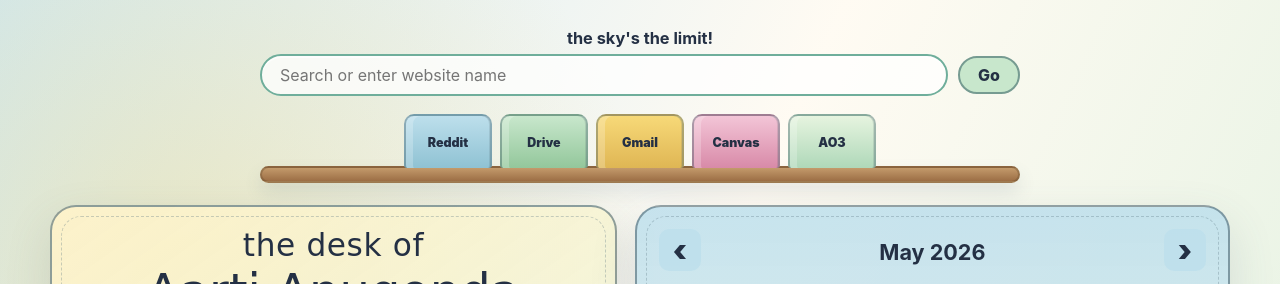
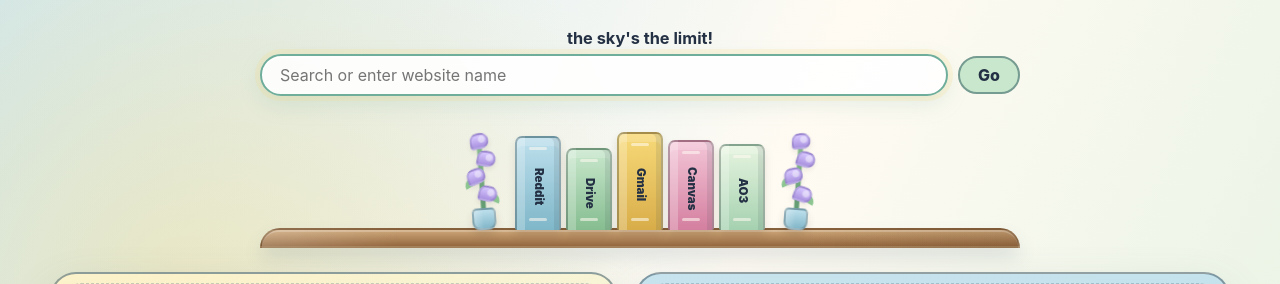
Before and after one commit to aartianu/homepage, a plain HTML site: page index.html in a window 1280 px wide. Shown: the top 284 px of the page. Drawn offline with Linux system fonts and the light colour scheme.

Commit message:
bookshelf animations

```diff
--- a/index.html
+++ b/index.html
@@ -18,11 +18,25 @@
       </header>
 
       <nav class="bookmark-shelf" aria-label="Bookmarks shelf">
+        <span class="shelf-trinket snapdragon snapdragon-left" aria-hidden="true">
+          <span class="snap-stem"></span>
+          <span class="snap-bloom bloom-one"></span>
+          <span class="snap-bloom bloom-two"></span>
+          <span class="snap-bloom bloom-three"></span>
+          <span class="snap-bloom bloom-four"></span>
+        </span>
         <a class="bookmark bookmark-blue" href="https://www.reddit.com" target="_blank" rel="noreferrer">Reddit</a>
         <a class="bookmark bookmark-green" href="https://drive.google.com" target="_blank" rel="noreferrer">Drive</a>
         <a class="bookmark bookmark-yellow" href="https://mail.google.com" target="_blank" rel="noreferrer">Gmail</a>
         <a class="bookmark bookmark-pink" href="https://canvas.unc.edu" target="_blank" rel="noreferrer">Canvas</a>
         <a class="bookmark bookmark-mint" href="https://archiveofourown.org" target="_blank" rel="noreferrer">AO3</a>
+        <span class="shelf-trinket snapdragon snapdragon-right" aria-hidden="true">
+          <span class="snap-stem"></span>
+          <span class="snap-bloom bloom-one"></span>
+          <span class="snap-bloom bloom-two"></span>
+          <span class="snap-bloom bloom-three"></span>
+          <span class="snap-bloom bloom-four"></span>
+        </span>
       </nav>
 
       <section class="dashboard" aria-label="Homepage dashboard">
--- a/styles.css
+++ b/styles.css
@@ -88,10 +88,16 @@ button {
   background: var(--field-bg);
   box-shadow: inset 0 2px 0 rgba(255, 255, 255, 0.74);
   outline: 0;
+  transition: border-color 180ms ease, box-shadow 180ms ease, background 180ms ease;
 }
 
 .search-row input:focus {
   border-color: var(--focus-ring);
+  background: rgba(255, 255, 255, 0.9);
+  box-shadow:
+    inset 0 2px 0 rgba(255, 255, 255, 0.82),
+    0 0 0 5px rgba(247, 217, 120, 0.18),
+    0 8px 22px rgba(111, 174, 155, 0.18);
 }
 
 .search-row button,
@@ -120,10 +126,10 @@ button {
   justify-content: center;
   align-items: flex-end;
   flex-wrap: wrap;
-  gap: 8px;
+  gap: 5px;
   width: min(760px, 100%);
-  margin: -4px auto 22px;
-  padding: 0 18px 15px;
+  margin: -2px auto 24px;
+  padding: 10px 18px 18px;
 }
 
 .bookmark-shelf::after {
@@ -132,57 +138,203 @@ button {
   left: 0;
   right: 0;
   bottom: 0;
-  height: 13px;
+  height: 16px;
   border: 2px solid rgba(104, 76, 47, 0.38);
+  border-radius: 999px 999px 8px 8px;
+  background:
+    linear-gradient(90deg, rgba(255, 255, 255, 0.18), transparent 18% 72%, rgba(83, 53, 30, 0.16)),
+    linear-gradient(180deg, #cda779, #95683f);
+  box-shadow:
+    inset 0 2px 0 rgba(255, 255, 255, 0.22),
+    0 10px 18px rgba(77, 100, 118, 0.15);
+}
+
+.bookmark {
+  position: relative;
+  z-index: 1;
+  display: grid;
+  place-items: center;
+  min-width: 42px;
+  width: 46px;
+  height: var(--book-height, 64px);
+  border: 2px solid rgba(68, 76, 78, 0.34);
+  border-bottom: 0;
+  border-radius: 7px 7px 2px 2px;
+  padding: 16px 7px 10px;
+  color: var(--ink);
+  background:
+    linear-gradient(90deg, rgba(255, 255, 255, 0.24) 0 8px, transparent 8px),
+    linear-gradient(180deg, var(--book-top), var(--book-bottom));
+  box-shadow:
+    inset -5px 0 0 rgba(61, 77, 86, 0.12),
+    inset 0 8px 0 rgba(255, 255, 255, 0.16),
+    0 5px 9px rgba(70, 48, 31, 0.12);
+  font-size: 0.72rem;
+  font-weight: 900;
+  line-height: 1;
+  text-decoration: none;
+  writing-mode: vertical-rl;
+  text-orientation: mixed;
+  transition: transform 160ms ease;
+}
+
+.shelf-trinket {
+  position: relative;
+  z-index: 1;
+  flex: 0 0 auto;
+}
+
+.snapdragon {
+  width: 42px;
+  height: 104px;
+  margin-inline: 4px;
+}
+
+.snapdragon::after {
+  content: "";
+  position: absolute;
+  left: 9px;
+  right: 9px;
+  bottom: 0;
+  height: 18px;
+  border: 2px solid rgba(68, 76, 78, 0.28);
+  border-radius: 5px 5px 8px 8px;
+  background:
+    linear-gradient(90deg, rgba(255, 255, 255, 0.28), transparent 50%),
+    linear-gradient(180deg, #bddfec, #82b7c9);
+  box-shadow: 0 5px 9px rgba(70, 48, 31, 0.12);
+}
+
+.snapdragon-left {
+  transform: rotate(-4deg);
+  transform-origin: 50% 100%;
+  animation: snapdragonSwayLeft 4.8s ease-in-out infinite;
+}
+
+.snapdragon-right {
+  transform: rotate(4deg);
+  transform-origin: 50% 100%;
+  animation: snapdragonSwayRight 5.2s ease-in-out infinite;
+}
+
+.snap-stem {
+  position: absolute;
+  left: 50%;
+  bottom: 13px;
+  width: 5px;
+  height: 78px;
   border-radius: 999px;
-  background: linear-gradient(180deg, #c39a6b, #9c6e45);
-  box-shadow: 0 9px 18px rgba(77, 100, 118, 0.14);
-}
-
-.bookmark {
-  position: relative;
-  z-index: 1;
-  display: grid;
-  place-items: center;
-  min-width: 88px;
-  height: 54px;
-  border: 2px solid rgba(80, 105, 116, 0.42);
-  border-bottom: 0;
-  border-radius: 10px 10px 3px 3px;
-  padding: 0 12px;
-  color: var(--ink);
-  box-shadow:
-    inset 7px 0 0 rgba(255, 255, 255, 0.22),
-    inset -1px 0 0 rgba(61, 77, 86, 0.14);
-  font-size: 0.78rem;
-  font-weight: 900;
-  text-decoration: none;
-  transition: transform 160ms ease;
+  background: linear-gradient(180deg, #93c79b, #5f9b71);
+  transform: translateX(-50%);
+}
+
+.snap-stem::before,
+.snap-stem::after {
+  content: "";
+  position: absolute;
+  width: 18px;
+  height: 8px;
+  border-radius: 999px 0 999px 0;
+  background: #8fc994;
+}
+
+.snap-stem::before {
+  left: -16px;
+  top: 38px;
+  transform: rotate(-28deg);
+}
+
+.snap-stem::after {
+  right: -16px;
+  top: 54px;
+  transform: rotate(28deg) scaleX(-1);
+}
+
+.snap-bloom {
+  position: absolute;
+  left: 50%;
+  width: 19px;
+  height: 16px;
+  border: 2px solid rgba(104, 92, 154, 0.28);
+  border-radius: 10px 10px 10px 4px;
+  background:
+    radial-gradient(circle at 68% 38%, rgba(255, 255, 255, 0.46) 0 3px, transparent 4px),
+    linear-gradient(180deg, #d8c8ff, #a992df);
+  box-shadow: 0 3px 5px rgba(70, 48, 31, 0.08);
+}
+
+.bloom-one {
+  top: 7px;
+  transform: translateX(-50%) rotate(-8deg);
+}
+
+.bloom-two {
+  top: 25px;
+  transform: translateX(-18%) rotate(12deg);
+}
+
+.bloom-three {
+  top: 42px;
+  transform: translateX(-78%) rotate(-16deg);
+}
+
+.bloom-four {
+  top: 60px;
+  transform: translateX(-22%) rotate(15deg);
+}
+
+.bookmark::before,
+.bookmark::after {
+  content: "";
+  position: absolute;
+  left: 12px;
+  right: 12px;
+  height: 3px;
+  border-radius: 999px;
+  background: rgba(255, 250, 240, 0.56);
+}
+
+.bookmark::before {
+  top: 9px;
+}
+
+.bookmark::after {
+  bottom: 9px;
 }
 
 .bookmark:hover,
 .bookmark:focus-visible {
-  transform: translateY(-5px);
+  animation: bookWiggle 360ms ease both;
 }
 
 .bookmark-blue {
-  background: linear-gradient(180deg, #bddfec, #8fc2d3);
+  --book-height: 94px;
+  --book-top: #bddfec;
+  --book-bottom: #7fb7c9;
 }
 
 .bookmark-green {
-  background: linear-gradient(180deg, #c8e7cc, #93c79b);
+  --book-height: 82px;
+  --book-top: #c8e7cc;
+  --book-bottom: #86bd90;
 }
 
 .bookmark-yellow {
-  background: linear-gradient(180deg, #f7d978, #dfb654);
+  --book-height: 98px;
+  --book-top: #f7d978;
+  --book-bottom: #d8ad49;
 }
 
 .bookmark-pink {
-  background: linear-gradient(180deg, #f3c5d7, #d88aa8);
+  --book-height: 90px;
+  --book-top: #f3c5d7;
+  --book-bottom: #d47f9f;
 }
 
 .bookmark-mint {
-  background: linear-gradient(180deg, #e6f4df, #afd8b9);
+  --book-height: 86px;
+  --book-top: #e6f4df;
+  --book-bottom: #a5d1b0;
 }
 
 .panel {
@@ -1586,3 +1738,52 @@ dialog::backdrop {
     padding-inline: 16px;
   }
 }
+
+@keyframes bookWiggle {
+  0% {
+    transform: translateY(0) rotate(0);
+  }
+
+  38% {
+    transform: translateY(-7px) rotate(-3deg);
+  }
+
+  70% {
+    transform: translateY(-5px) rotate(2deg);
+  }
+
+  100% {
+    transform: translateY(-5px) rotate(0);
+  }
+}
+
+@keyframes snapdragonSwayLeft {
+  0%,
+  100% {
+    transform: rotate(-4deg);
+  }
+
+  50% {
+    transform: rotate(2deg);
+  }
+}
+
+@keyframes snapdragonSwayRight {
+  0%,
+  100% {
+    transform: rotate(4deg);
+  }
+
+  50% {
+    transform: rotate(-2deg);
+  }
+}
+
+@media (prefers-reduced-motion: reduce) {
+  .bookmark,
+  .snapdragon,
+  .search-row input {
+    animation: none;
+    transition: none;
+  }
+}
```
